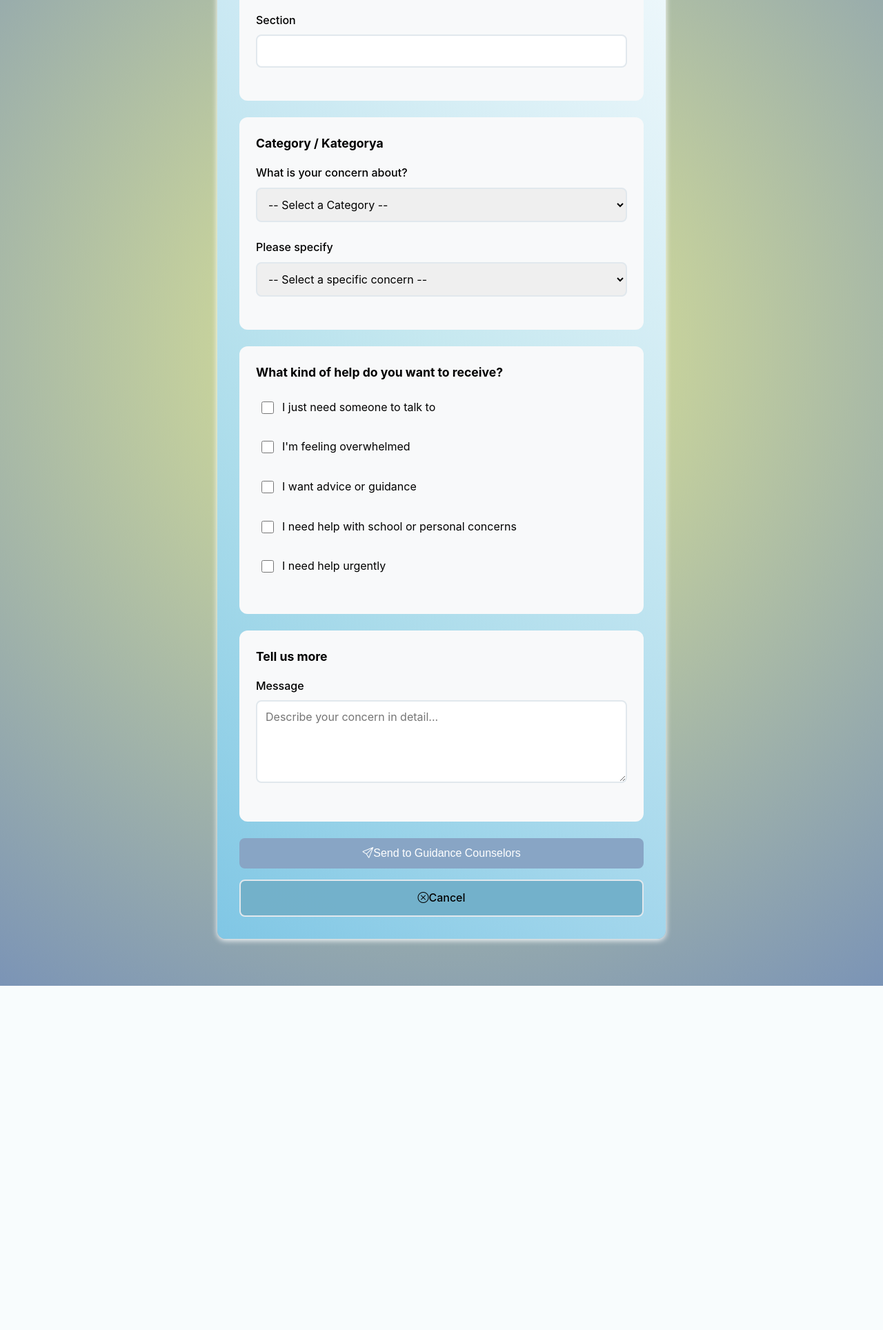
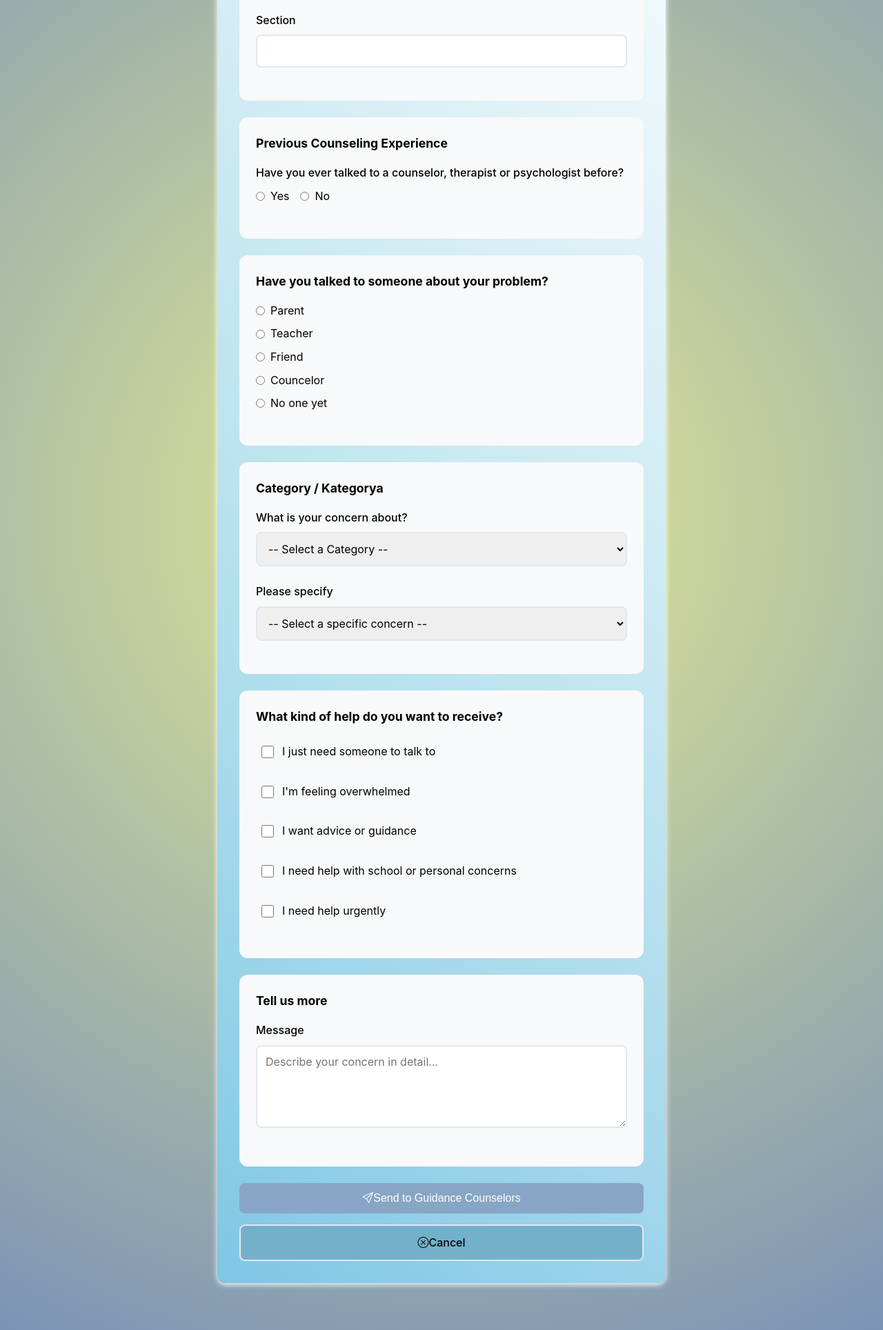
Before and after one commit to ragej4x/Psychosocial-Support-System, a Flask app: page /preconsultation in a window 1280 px wide. Shown: the part 433-2361 px from the top of the page at 69% size. Before the commit the page ends 1862 px from the top, so only its background shows below. Run offline with Flask 3, Linux system fonts and the light colour scheme.

Commit message:
Add files via upload

```diff
--- a/app.py
+++ b/app.py
@@ -4,8 +4,7 @@ from werkzeug.utils import secure_filename
 from datetime import datetime, timezone
 import os
 import json
-import smtplib
-from email.message import EmailMessage
+import requests
 # note: credentials are hardcoded below, environment variables no longer used
 
 app = Flask(__name__)
@@ -15,39 +14,49 @@ app.config['SQLALCHEMY_TRACK_MODIFICATIONS'] = False
 app.config['UPLOAD_FOLDER'] = 'uploads'
 app.config['MAX_CONTENT_LENGTH'] = 16 * 1024 * 1024  # 16MB max file size
 
-# email settings (SMTP) - hardcoded credentials
+# email settings (EmailJS API) - hardcoded credentials
 app.config.update({
-    'MAIL_SERVER': 'smtp.gmail.com',
-    'MAIL_PORT': 587,
-    'MAIL_USERNAME': 'aczontongao@gmail.com',
-    'MAIL_PASSWORD': 'aqkt knyc tmod skdd',  #s
-    'MAIL_USE_TLS': True,
-    'MAIL_USE_SSL': False,
-    'MAIL_DEFAULT_SENDER': 'aczontongao@gmail.com'
+    'EMAILJS_SERVICE_ID': 'service_c9b6wx5',
+    'EMAILJS_TEMPLATE_ID': 'template_mdmvj9a',
+    'EMAILJS_USER_ID': 'nDDLNva4KywhKAgkL',
+    'EMAILJS_ACCESS_TOKEN': 'V1KYOOarU9bDrF6Sf3Hyk',
+    'MAIL_DEFAULT_SENDER': 'noreply@yourdomain.com'
 })
 
 def send_email(subject, body, recipients):
     if not recipients:
         return
-    msg = EmailMessage()
+    try:
+        # Convert list to comma-separated string if needed
+        recipient_str = recipients if isinstance(recipients, str) else ', '.join(recipients)
+        print(f"DEBUG: Sending email to {recipient_str} with subject '{subject}'")
 
-    msg['Subject'] = subject
-    msg['From'] = app.config.get('MAIL_DEFAULT_SENDER')
-    msg['To'] = ', '.join(recipients)
-    msg.set_content(body)
-    try:
-        if app.config['MAIL_USE_SSL']:
-            server = smtplib.SMTP_SSL(app.config['MAIL_SERVER'], app.config['MAIL_PORT'])
-        else:
-            server = smtplib.SMTP(app.config['MAIL_SERVER'], app.config['MAIL_PORT'])
-        if app.config['MAIL_USE_TLS']:
-            server.starttls()
-        if app.config['MAIL_USERNAME'] and app.config['MAIL_PASSWORD']:
-            server.login(app.config['MAIL_USERNAME'], app.config['MAIL_PASSWORD'])
-        server.send_message(msg)
-        server.quit()
+        url = "https://api.emailjs.com/api/v1.0/email/send"
+        data = {
+            "service_id": app.config['EMAILJS_SERVICE_ID'],
+            "template_id": app.config['EMAILJS_TEMPLATE_ID'],
+            "user_id": app.config['EMAILJS_USER_ID'],
+            "accessToken": app.config['EMAILJS_ACCESS_TOKEN'],
+            "template_params": {
+                "to_email": recipient_str,
+                "subject": subject,
+                "message": body
+            }
+        }
+
+        headers = {"Content-Type": "application/json"}
+        response = requests.post(url, json=data, headers=headers, timeout=10)
+
+        print(f"DEBUG: EmailJS response status: {response.status_code}")
+        print(f"DEBUG: EmailJS response text: {response.text}")
+
+        if response.status_code not in [200, 201, 202]:
+            raise Exception(f"EmailJS error: {response.text}")
+
+        print(f"DEBUG: Email sent successfully to {recipient_str}")
     except Exception as e:
-        app.logger.error(f'Error sending email: {e}')
+        print(f"DEBUG: Email send error: {e}")
+        raise
 
 # Ensure upload directory exists
 os.makedirs(app.config['UPLOAD_FOLDER'], exist_ok=True)
@@ -442,6 +451,38 @@ def new_consultation():
         db.session.add(consultation_message)
         db.session.commit()
 
+        # Send email notification to guidance advocates
+        recipients = []
+        advocates = Teacher.query.filter_by(is_guidance_advocate=True).all()
+        print(f"DEBUG: Found {len(advocates)} guidance advocates")
+        for adv in advocates:
+            if adv.user and adv.user.email:
+                recipients.append(adv.user.email)
+                print(f"DEBUG: Added recipient: {adv.user.email}")
+
+        print(f"DEBUG: Total recipients for email: {len(recipients)}")
+        if recipients:
+            email_subject = f"New Consultation: {student.full_name()} - {subcategory_label}"
+            email_body = f"New consultation from: {student.full_name()}\n"
+            if student.grade and student.section:
+                email_body += f"Grade {student.grade} {student.section}\n"
+            email_body += f"\nCategory: {category_label}\n"
+            email_body += f"Specific Concern: {subcategory_label}\n"
+            email_body += f"Help Types: {help_types_str}\n\n"
+            email_body += f"Message:\n{message}\n\n"
+            email_body += f"Assigned to: {teacher.full_name()}\n"
+            email_body += f"Consultation ID: {consultation.id}"
+
+            print(f"DEBUG: Sending email with subject: {email_subject}")
+            try:
+                send_email(email_subject, email_body, recipients)
+                print(f"DEBUG: Email notification sent for new consultation {consultation.id}")
+            except Exception as e:
+                print(f"DEBUG: Failed to send email notification for consultation {consultation.id}: {e}")
+                # Don't fail the consultation creation if email fails
+        else:
+            print("DEBUG: No recipients found for email notification")
+
         flash('Consultation created successfully', 'success')
         return redirect(url_for('view_consultation', consultation_id=consultation.id))
 
@@ -464,6 +505,13 @@ def preconsultation():
         subcategory = request.form.get('subcategory')
         help_types = request.form.getlist('help_type')
         message = request.form.get('message')
+
+        # New fields
+        talked_before = request.form.get('talked_before')
+        who_talked = request.form.get('who_talked')
+        who_other_text = request.form.get('who_other_text', '').strip()
+        last_time = request.form.get('last_time', '').strip()
+        talked_someone = request.form.get('talked_someone')
 
         # Get full descriptive labels from mapping
         category_label = CATEGORY_DATA.get(category, {}).get('label', category)
@@ -499,6 +547,21 @@ def preconsultation():
         if grade is not None and section:
             email_body += f"Grade {grade} {section}\n"
         email_body += f"\nHelp Types: {help_types_str}\n\nMessage:\n{message}"
+
+        # Add new fields
+        email_body += f"\n\nPrevious Counseling Experience:\n"
+        email_body += f"Has talked to counselor/therapist/psychologist before: {talked_before.title()}\n"
+        if talked_before == 'yes':
+            who = who_talked
+            if who == 'other' and who_other_text:
+                who = who_other_text
+            elif who:
+                who = who.replace('_', ' ').title()
+            else:
+                who = 'Not specified'
+            email_body += f"Who: {who}\n"
+            email_body += f"Last time: {last_time}\n"
+        email_body += f"\nHas talked to someone about the problem: {talked_someone.replace('_', ' ').title() if talked_someone else 'Not specified'}\n"
         try:
             send_email(subject, email_body, recipients)
             flash('Preconsultation emailed to counselor(s) successfully', 'success')
--- a/requirements.txt
+++ b/requirements.txt
@@ -2,3 +2,4 @@ Flask==2.3.3
 Flask-SQLAlchemy==3.0.5
 Werkzeug==2.3.7
 psycopg2
+requests
--- a/templates/login.html
+++ b/templates/login.html
@@ -26,6 +26,9 @@
     <p style="text-align: center; margin-top: 1.5rem; color: var(--text-secondary); font-size: 0.95rem;">
         Don't have an account? <a href="{{ url_for('register') }}" style="color: var(--primary-color); text-decoration: none; font-weight: 500;">Register here</a>
     </p>
+    <p style="text-align: center; margin-top: 0.5rem; color: var(--text-secondary); font-size: 0.95rem;">
+        Need help? <a href="{{ url_for('preconsultation') }}" style="color: var(--primary-color); text-decoration: none; font-weight: 500;">Submit a pre-consultation</a>
+    </p>
 </div>
 
 <style>
--- a/templates/preconsultation.html
+++ b/templates/preconsultation.html
@@ -21,6 +21,82 @@
             <div class="form-group">
                 <label for="student_section" class="form-label">Section</label>
                 <input type="text" id="student_section" name="student_section" class="form-input" required>
+            </div>
+        </div>
+        <!-- Previous Counseling Experience -->
+        <div class="form-section">
+            <h3 style="margin-bottom: 1rem; color: var(--text-primary); font-size: 1.1rem;">Previous Counseling Experience</h3>
+            <div class="form-group">
+                <label class="form-label">Have you ever talked to a counselor, therapist or psychologist before?</label>
+                <div style="display: flex; gap: 1rem;">
+                    <label style="display: flex; align-items: center; gap: 0.5rem;">
+                        <input type="radio" id="talked_yes" name="talked_before" value="yes" required>
+                        <span>Yes</span>
+                    </label>
+                    <label style="display: flex; align-items: center; gap: 0.5rem;">
+                        <input type="radio" id="talked_no" name="talked_before" value="no" required>
+                        <span>No</span>
+                    </label>
+                </div>
+            </div>
+
+            <div id="talked_details" style="display: none;">
+                <div class="form-group">
+                    <label class="form-label">If yes, who did you talk to?</label>
+                    <div style="display: flex; flex-direction: column; gap: 0.5rem;">
+                        <label style="display: flex; align-items: center; gap: 0.5rem;">
+                            <input type="radio" name="who_talked" value="school_counselor">
+                            <span>School councelor</span>
+                        </label>
+                        <label style="display: flex; align-items: center; gap: 0.5rem;">
+                            <input type="radio" name="who_talked" value="therapist">
+                            <span>Therapist</span>
+                        </label>
+                        <label style="display: flex; align-items: center; gap: 0.5rem;">
+                            <input type="radio" name="who_talked" value="psychologist">
+                            <span>Psychologist</span>
+                        </label>
+                        <label style="display: flex; align-items: flex-start; gap: 0.5rem;">
+                            <input type="radio" id="who_other" name="who_talked" value="other">
+                            <span>Other:</span>
+                            <input type="text" id="who_other_text" name="who_other_text" style="flex: 1; margin-left: 0;" disabled>
+                        </label>
+                    </div>
+                </div>
+
+                <div class="form-group">
+                    <label for="last_time" class="form-label">When was the last time you talked to them?</label>
+                    <input type="text" id="last_time" name="last_time" class="form-input" placeholder="e.g., Last month, 2 years ago">
+                </div>
+            </div>
+        </div>
+
+        <!-- Talked to Someone -->
+        <div class="form-section">
+            <h3 style="margin-bottom: 1rem; color: var(--text-primary); font-size: 1.1rem;">Have you talked to someone about your problem?</h3>
+            <div class="form-group">
+                <div style="display: flex; flex-direction: column; gap: 0.5rem;">
+                    <label style="display: flex; align-items: center; gap: 0.5rem;">
+                        <input type="radio" name="talked_someone" value="parent" required>
+                        <span>Parent</span>
+                    </label>
+                    <label style="display: flex; align-items: center; gap: 0.5rem;">
+                        <input type="radio" name="talked_someone" value="teacher" required>
+                        <span>Teacher</span>
+                    </label>
+                    <label style="display: flex; align-items: center; gap: 0.5rem;">
+                        <input type="radio" name="talked_someone" value="friend" required>
+                        <span>Friend</span>
+                    </label>
+                    <label style="display: flex; align-items: center; gap: 0.5rem;">
+                        <input type="radio" name="talked_someone" value="counselor" required>
+                        <span>Councelor</span>
+                    </label>
+                    <label style="display: flex; align-items: center; gap: 0.5rem;">
+                        <input type="radio" name="talked_someone" value="no_one_yet" required>
+                        <span>No one yet</span>
+                    </label>
+                </div>
             </div>
         </div>
         <!-- Original consultation fields -->
@@ -115,6 +191,33 @@
             });
         }
     }
+
+    // New script for conditional display
+    document.addEventListener('DOMContentLoaded', function() {
+        const talkedYes = document.getElementById('talked_yes');
+        const talkedNo = document.getElementById('talked_no');
+        const talkedDetails = document.getElementById('talked_details');
+        const whoOther = document.getElementById('who_other');
+        const whoOtherText = document.getElementById('who_other_text');
+
+        function toggleTalkedDetails() {
+            if (talkedYes.checked) {
+                talkedDetails.style.display = 'block';
+            } else {
+                talkedDetails.style.display = 'none';
+            }
+        }
+
+        talkedYes.addEventListener('change', toggleTalkedDetails);
+        talkedNo.addEventListener('change', toggleTalkedDetails);
+
+        whoOther.addEventListener('change', function() {
+            whoOtherText.disabled = !whoOther.checked;
+            if (!whoOther.checked) {
+                whoOtherText.value = '';
+            }
+        });
+    });
 </script>
 
 {% endblock %}
```
Also changed, not shown: emailjs_template.html (added, +135 -0 lines).
